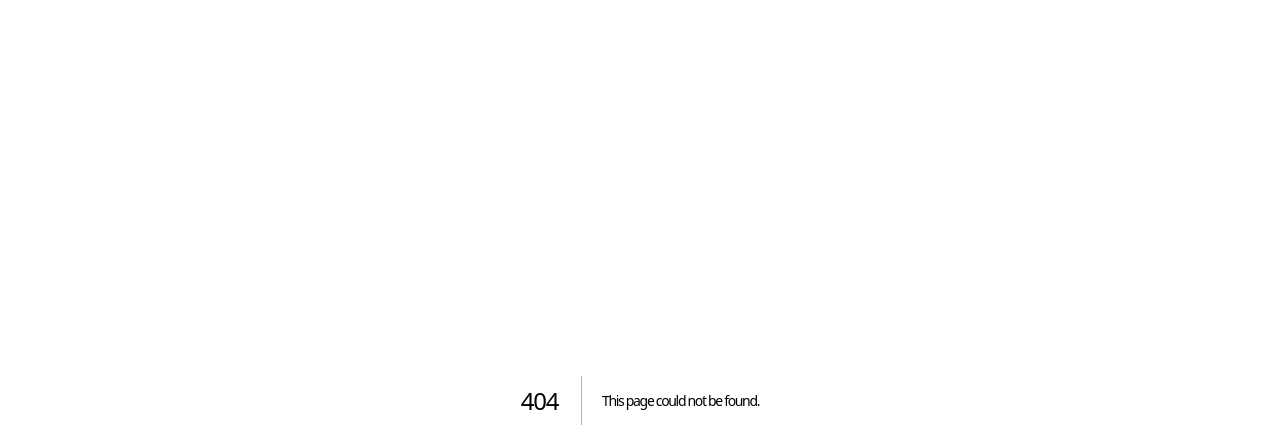
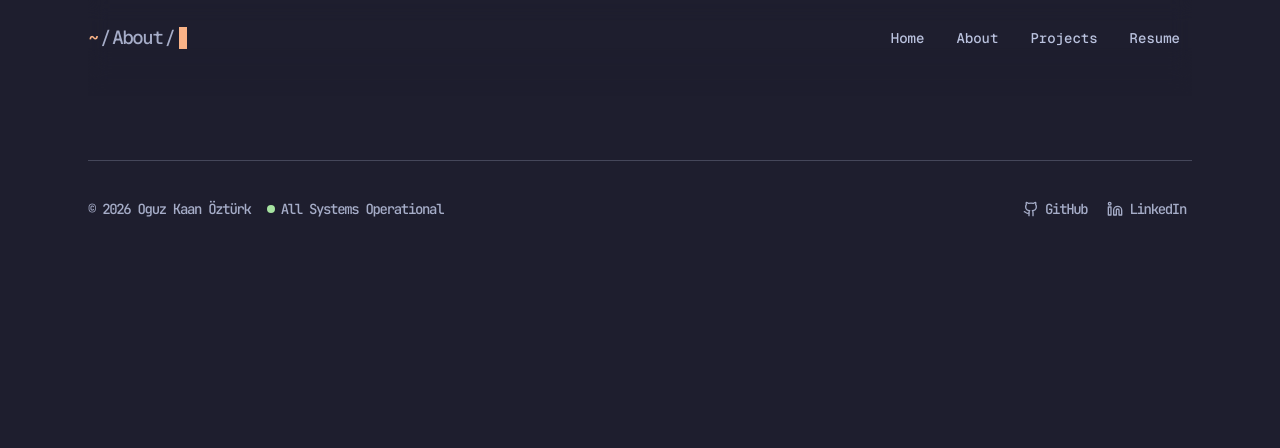
Before and after one commit to Oguz361/portfolio, a Next.js app: page /about in a window 1280 px wide. Before the commit this address had no page. Shown: the top 448 px of the page. Built offline with nearby package versions, Linux system fonts and the light colour scheme.

Commit message:
adjustments

```diff
--- /dev/null
+++ b/app/about/page.tsx
@@ -0,0 +1,3 @@
+export default function AboutPage() {
+  return <div />;
+}
--- a/app/layout.tsx
+++ b/app/layout.tsx
@@ -1,6 +1,9 @@
 import type { Metadata } from "next";
 import { JetBrains_Mono, Geist_Mono } from "next/font/google";
 import { ThemeProvider } from "@/lib/ThemeProvider";
+import CommandPalette from "@/components/CommandPalette";
+import Navigation from "@/components/Navigation";
+import Footer from "@/components/Footer";
 import "./globals.css";
 
 const jetbrainsMono = JetBrains_Mono({
@@ -65,7 +68,26 @@ export default function RootLayout({
       <body
         className={`${jetbrainsMono.variable} ${geistMono.variable} antialiased`}
       >
-        <ThemeProvider>{children}</ThemeProvider>
+        <ThemeProvider>
+          <div className="mx-auto max-w-6xl px-6 pb-8 md:pb-12">
+            <header
+              className="sticky top-0 z-10 flex h-24 items-center justify-between py-5 pb-10 select-none"
+              style={{
+                backdropFilter: "blur(10px)",
+                WebkitBackdropFilter: "blur(10px)",
+                mask: "linear-gradient(black, black, transparent)",
+                WebkitMask: "linear-gradient(black, black, transparent)",
+              }}
+            >
+              <CommandPalette />
+              <Navigation />
+            </header>
+            <main>{children}</main>
+            <div className="mt-16">
+              <Footer />
+            </div>
+          </div>
+        </ThemeProvider>
       </body>
     </html>
   );
--- a/app/page.tsx
+++ b/app/page.tsx
@@ -1,33 +1,13 @@
-import Navigation from "@/components/Navigation";
-import CommandPalette from "@/components/CommandPalette";
 import Hero from "@/components/Hero";
 import FeaturedProjects from "@/components/FeaturedProjects";
 import Dashboard from "@/components/Dashboard";
-import Footer from "@/components/Footer";
 
 export default function Home() {
   return (
-    <div className="mx-auto max-w-6xl px-6 pb-8 md:pb-12">
-      <header
-        className="sticky top-0 z-10 flex h-24 items-center justify-between py-5 pb-10 select-none"
-        style={{
-          backdropFilter: "blur(10px)",
-          WebkitBackdropFilter: "blur(10px)",
-          mask: "linear-gradient(black, black, transparent)",
-          WebkitMask: "linear-gradient(black, black, transparent)",
-        }}
-      >
-        <CommandPalette />
-        <Navigation />
-      </header>
-      <main className="space-y-16 pt-20 pb-8">
-        <Hero />
-        <FeaturedProjects />
-        <Dashboard />
-      </main>
-      <div className="mt-16">
-        <Footer />
-      </div>
+    <div className="space-y-16 pt-20 pb-8">
+      <Hero />
+      <FeaturedProjects />
+      <Dashboard />
     </div>
   );
 }
--- /dev/null
+++ b/app/projects/page.tsx
@@ -0,0 +1,3 @@
+export default function ProjectsPage() {
+  return <div />;
+}
--- /dev/null
+++ b/app/resume/page.tsx
@@ -0,0 +1,3 @@
+export default function ResumePage() {
+  return <div />;
+}
--- a/components/CommandPalette.tsx
+++ b/components/CommandPalette.tsx
@@ -1,68 +1,25 @@
 "use client";
 
-import { useState, useEffect } from "react";
+import { usePathname } from "next/navigation";
+import Link from "next/link";
 
-const SECTION_MAP: Record<string, string> = {
-  about: "About",
-  projects: "Projects",
+const PATH_LABELS: Record<string, string> = {
+  "/about": "About",
+  "/projects": "Projects",
+  "/resume": "Resume",
 };
 
 export default function CommandPalette() {
-  const [activeSection, setActiveSection] = useState("");
-
-  useEffect(() => {
-    const sectionIds = Object.keys(SECTION_MAP);
-    const elements = sectionIds
-      .map((id) => document.getElementById(id))
-      .filter(Boolean) as HTMLElement[];
-
-    if (elements.length === 0) return;
-
-    let observedSection = "";
-
-    const observer = new IntersectionObserver(
-      (entries) => {
-        for (const entry of entries) {
-          if (entry.isIntersecting) {
-            observedSection = entry.target.id;
-            break;
-          }
-        }
-
-        // If near the top, always show ~/
-        if (window.scrollY < 100) {
-          setActiveSection("");
-        } else {
-          setActiveSection(observedSection);
-        }
-      },
-      { rootMargin: "-50% 0px -50% 0px" }
-    );
-
-    const handleScroll = () => {
-      if (window.scrollY < 100) {
-        setActiveSection("");
-      } else {
-        setActiveSection(observedSection);
-      }
-    };
-
-    elements.forEach((el) => observer.observe(el));
-    window.addEventListener("scroll", handleScroll, { passive: true });
-
-    return () => {
-      observer.disconnect();
-      window.removeEventListener("scroll", handleScroll);
-    };
-  }, []);
+  const pathname = usePathname();
+  const label = PATH_LABELS[pathname];
 
   return (
     <div className="font-mono text-base text-subtext0">
-      <a href="#" className="text-accent hover:text-accent/40">~</a>
+      <Link href="/" className="text-accent hover:text-accent/40">~</Link>
       <span className="mx-0.5 inline-flex items-center">/</span>
-      {activeSection && (
+      {label && (
         <>
-          <span>{SECTION_MAP[activeSection]}</span>
+          <span>{label}</span>
           <span className="mx-0.5 inline-flex items-center">/</span>
         </>
       )}
--- a/components/Footer.tsx
+++ b/components/Footer.tsx
@@ -1,9 +1,8 @@
-import { Github, Linkedin, Twitter } from "lucide-react";
+import { Github, Linkedin } from "lucide-react";
 
 const socials = [
   { icon: Github, href: "https://github.com", label: "GitHub" },
   { icon: Linkedin, href: "https://linkedin.com", label: "LinkedIn" },
-  { icon: Twitter, href: "https://x.com", label: "X" },
 ];
 
 export default function Footer() {
@@ -24,10 +23,10 @@ export default function Footer() {
               href={href}
               target="_blank"
               rel="noopener noreferrer"
-              aria-label={label}
-              className="rounded-md p-1.5 text-subtext0 transition-colors hover:text-accent"
+              className="flex items-center gap-1.5 rounded-md p-1.5 text-subtext0 transition-colors hover:text-accent"
             >
               <Icon className="h-4 w-4" />
+              <span className="text-sm">{label}</span>
             </a>
           ))}
         </div>
--- a/components/Hero.tsx
+++ b/components/Hero.tsx
@@ -1,9 +1,8 @@
-import { Github, Linkedin, Twitter } from "lucide-react";
+import { Github, Linkedin } from "lucide-react";
 
 const socials = [
   { icon: Github, href: "https://github.com", label: "GitHub" },
   { icon: Linkedin, href: "https://linkedin.com", label: "LinkedIn" },
-  { icon: Twitter, href: "https://x.com", label: "X" },
 ];
 
 export default function Hero() {
@@ -28,10 +27,10 @@ export default function Hero() {
               href={href}
               target="_blank"
               rel="noopener noreferrer"
-              aria-label={label}
-              className="rounded-lg p-2 text-subtext0 transition-colors hover:bg-surface0 hover:text-accent"
+              className="flex items-center gap-1.5 text-subtext0 transition-colors hover:text-accent"
             >
               <Icon className="h-5 w-5" />
+              <span className="text-sm">{label}</span>
             </a>
           </span>
         ))}
--- a/components/Navigation.tsx
+++ b/components/Navigation.tsx
@@ -1,31 +1,34 @@
 "use client";
 
-import { useState } from "react";
+import { useState, useEffect } from "react";
 import { createPortal } from "react-dom";
+import Link from "next/link";
 import { Menu, X } from "lucide-react";
 
 const links = [
-  { label: "Home", href: "#" },
-  { label: "About", href: "#about" },
-  { label: "Projects", href: "#projects" },
-  { label: "Resume", href: "#" },
+  { label: "Home", href: "/" },
+  { label: "About", href: "/about" },
+  { label: "Projects", href: "/projects" },
+  { label: "Resume", href: "/resume" },
 ];
 
 export default function Navigation() {
   const [isOpen, setIsOpen] = useState(false);
+  const [mounted, setMounted] = useState(false);
+  useEffect(() => { setMounted(true); }, []);
 
   return (
     <nav className="relative font-mono text-sm font-medium tracking-normal text-subtext1">
       {/* Desktop links */}
       <div className="hidden md:flex items-center gap-2">
         {links.map((link) => (
-          <a
+          <Link
             key={link.label}
             href={link.href}
             className="px-3 py-1.5 transition-colors hover:text-accent"
           >
             {link.label}
-          </a>
+          </Link>
         ))}
       </div>
 
@@ -39,7 +42,7 @@ export default function Navigation() {
       </button>
 
       {/* Mobile sidebar overlay — portaled out of header to avoid mask clipping */}
-      {createPortal(
+      {mounted && createPortal(
         <div
           className={`fixed inset-0 z-50 md:hidden transition-opacity duration-300 ${
             isOpen ? "opacity-100 pointer-events-auto" : "opacity-0 pointer-events-none"
@@ -74,13 +77,13 @@ export default function Navigation() {
               <ul className="space-y-2">
                 {links.map((link) => (
                   <li key={link.label}>
-                    <a
+                    <Link
                       href={link.href}
                       onClick={() => setIsOpen(false)}
                       className="block rounded p-2 transition-colors hover:bg-surface0"
                     >
                       {link.label}
-                    </a>
+                    </Link>
                   </li>
                 ))}
               </ul>
```
